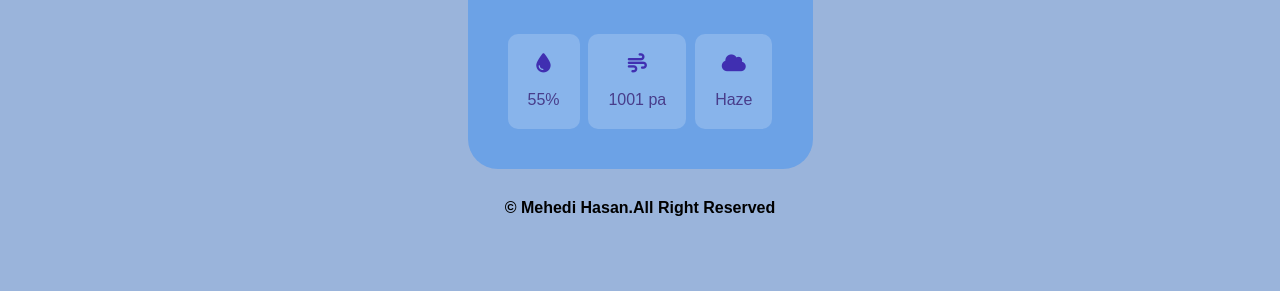
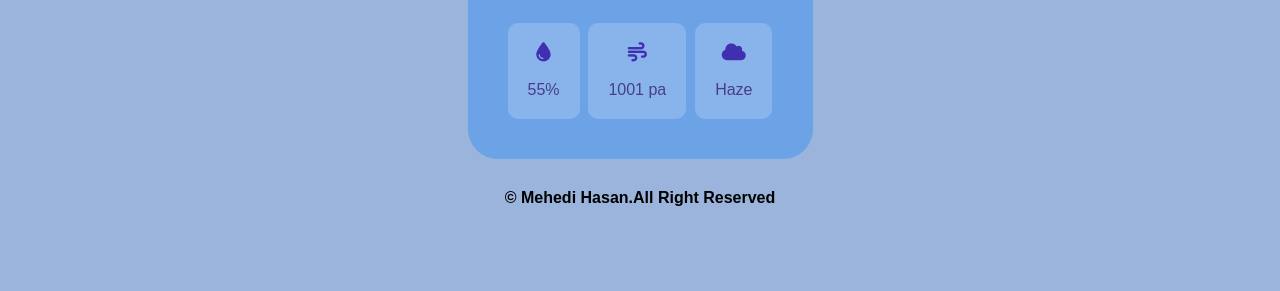
Before and after one commit to Dragonzxy/weather-app, a plain HTML site: page index.html in a window 1280 px wide. Shown: the part 525-816 px from the top of the page. Drawn offline with Linux system fonts and the light colour scheme.

Commit message:
Update style.css

```diff
--- a/style.css
+++ b/style.css
@@ -32,7 +32,8 @@ main{
     padding: 10px;
     border-radius: 30px;
 
-    height: 60vh;
+
+    height: auto;
 
 }
 input{
```
